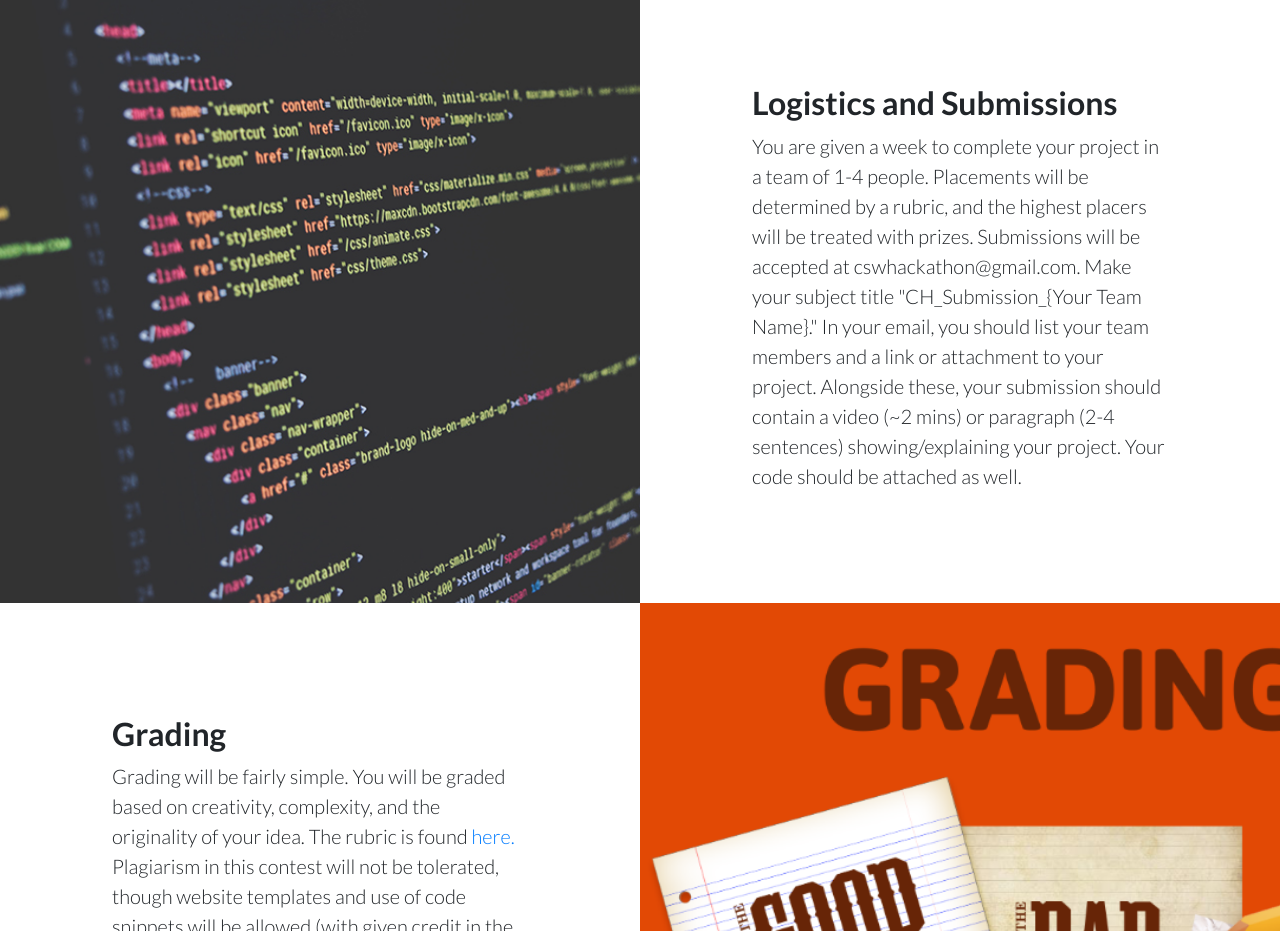
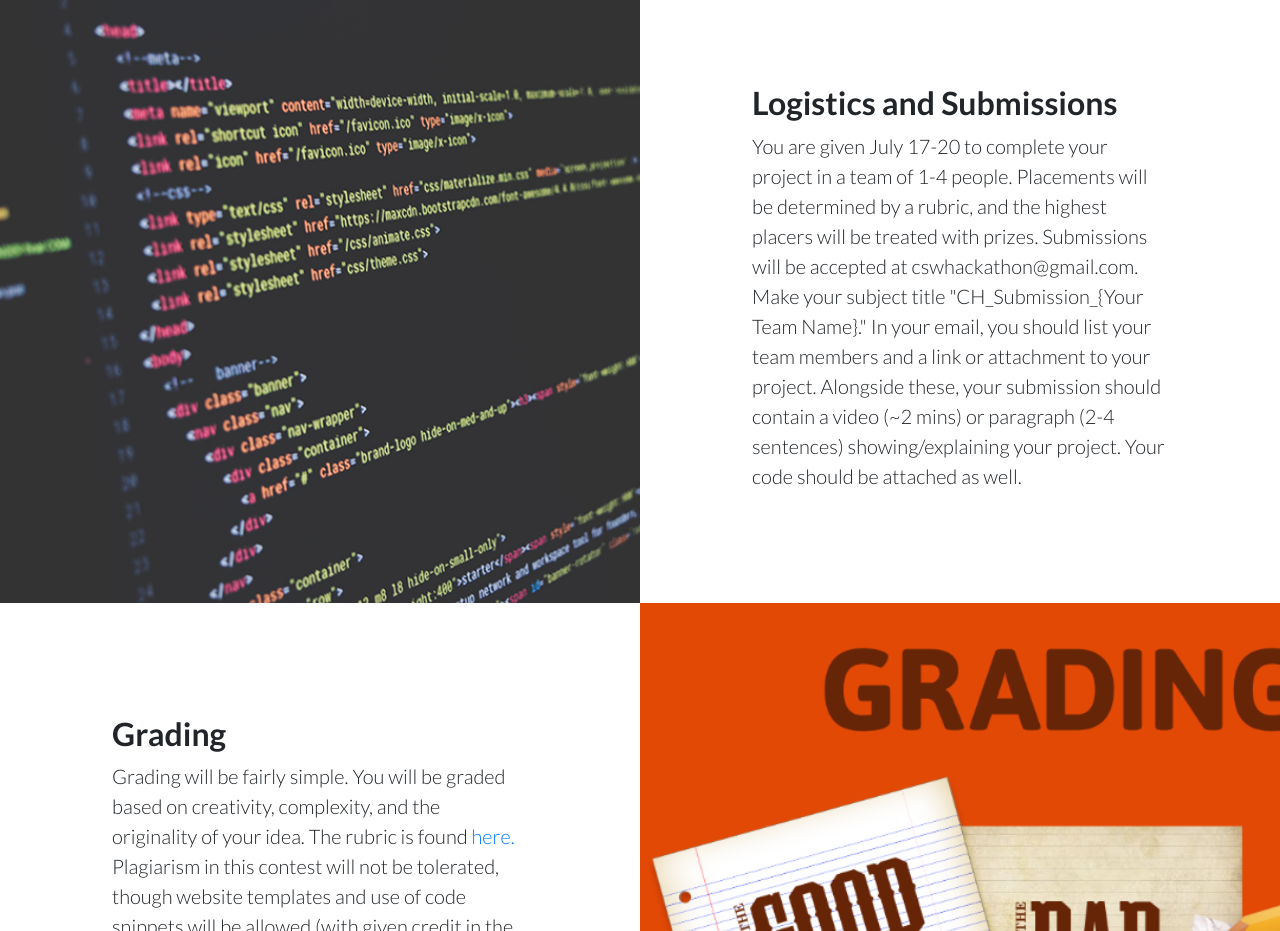
Before and after one commit to csw-acm/charterhacks2020, a website: page index.html in a window 1280 px wide. Shown: the part 1280-2211 px from the top of the page. Drawn offline with Linux system fonts and the light colour scheme.

Commit message:
Update index.html

```diff
--- a/index.html
+++ b/index.html
@@ -62,7 +62,7 @@
         <div class="col-lg-6 text-white showcase-img" style="background-image: url('img/bg-showcase-2.jpg');"></div>
         <div class="col-lg-6 my-auto showcase-text">
           <h2>Logistics and Submissions</h2>
-          <p class="lead mb-0">You are given a week to complete your project in a team of 1-4 people. Placements will be determined by a rubric, and the highest placers will be treated with prizes. Submissions will be accepted at cswhackathon@gmail.com. Make your subject title "CH_Submission_{Your Team Name}." In your email, you should list your team members and a link or attachment to your project. Alongside these, your submission should contain a video (~2 mins) or paragraph (2-4 sentences) showing/explaining your project. Your code should be attached as well.</p>
+          <p class="lead mb-0">You are given July 17-20 to complete your project in a team of 1-4 people. Placements will be determined by a rubric, and the highest placers will be treated with prizes. Submissions will be accepted at cswhackathon@gmail.com. Make your subject title "CH_Submission_{Your Team Name}." In your email, you should list your team members and a link or attachment to your project. Alongside these, your submission should contain a video (~2 mins) or paragraph (2-4 sentences) showing/explaining your project. Your code should be attached as well.</p>
         </div>
       </div>
       <div class="row no-gutters">
```
